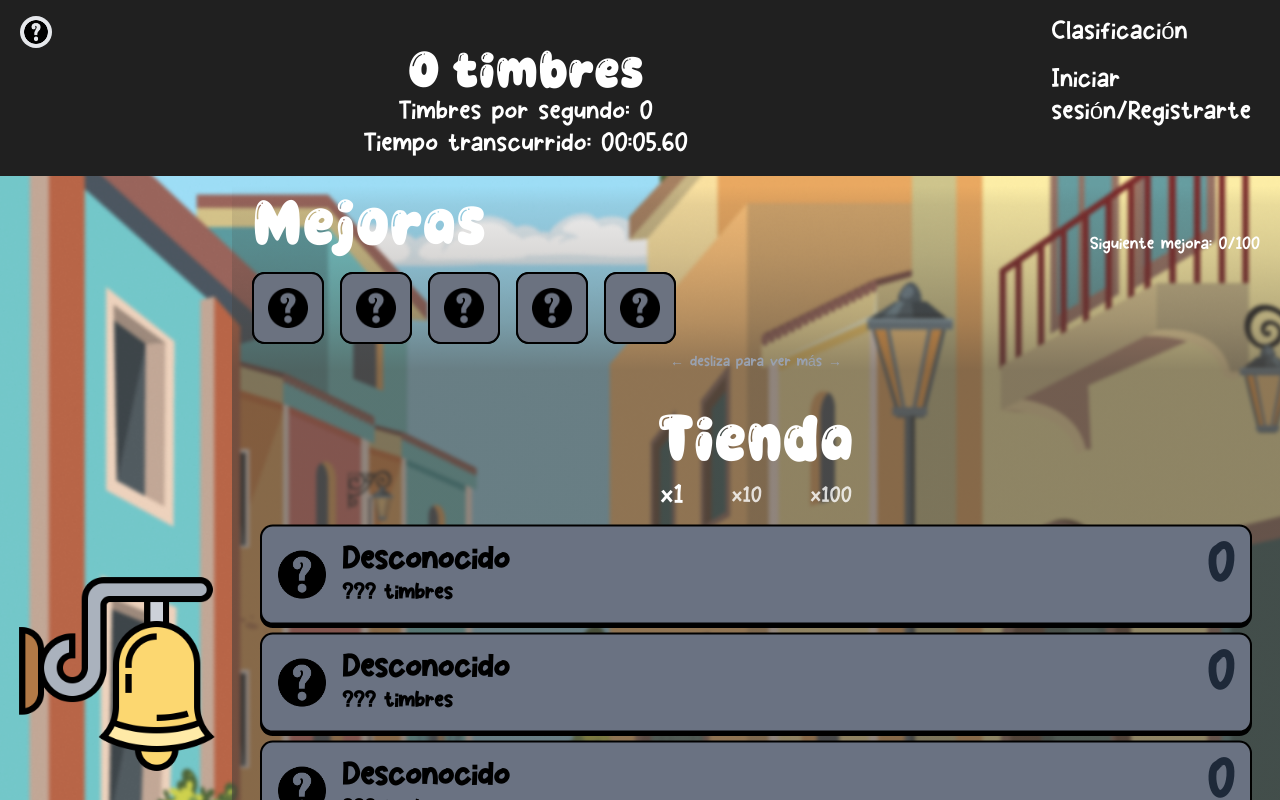
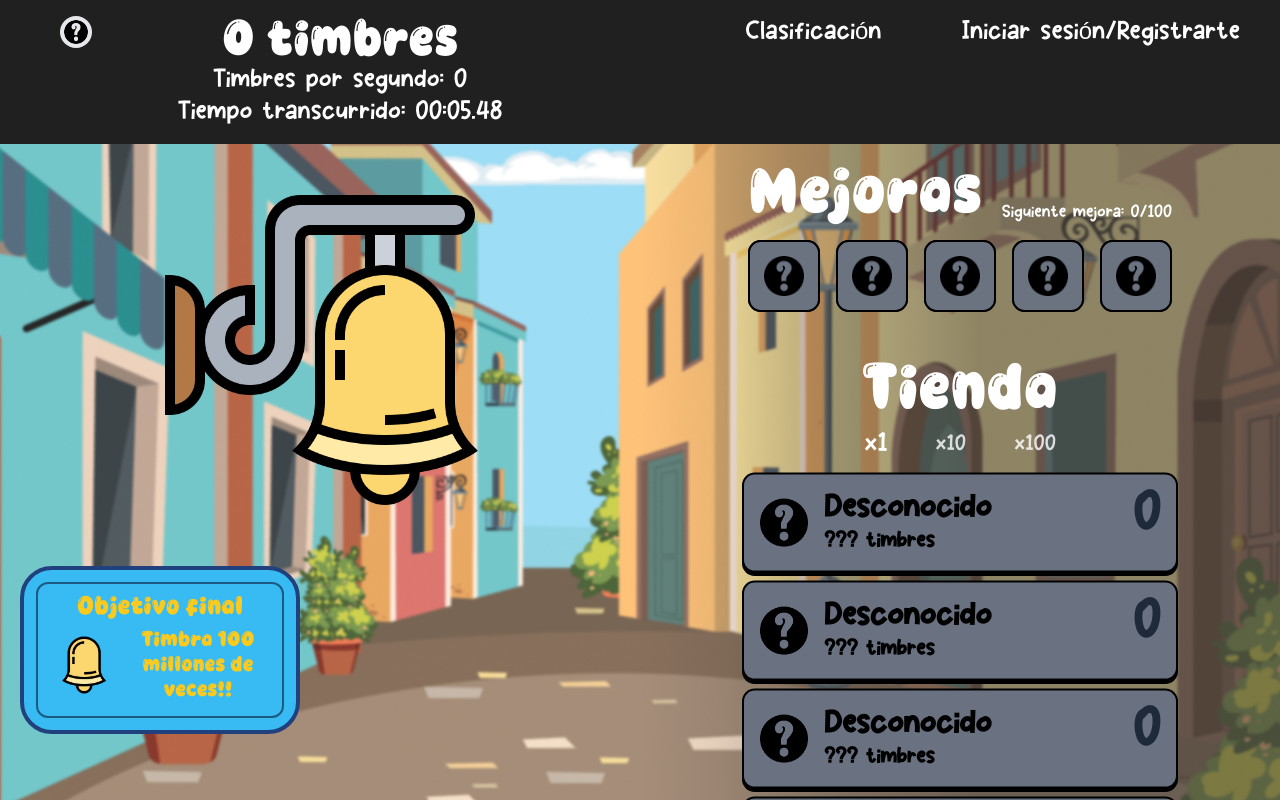
Before and after one commit to MiguelAngelMateos/doorbell_clicker, a React (Vite) app in the folder frontend/: page / in a window 1280 px wide. Shown: the top 800 px of the page. Built offline with nearby package versions, Linux system fonts and the light colour scheme; no server answers.

Commit message:
responsive de portatil (1024x600) casi terminado

```diff
--- a/frontend/src/App.jsx
+++ b/frontend/src/App.jsx
@@ -316,37 +316,52 @@ function App() {
           path="/"
           element={
             <div
-              className="relative min-h-screen overflow-hidden bg-cover bg-center bg-no-repeat"
+              className="relative min-h-screen sm:max-h-screen overflow-hidden bg-cover bg-center bg-no-repeat"
               style={{
                 backgroundImage: `url('/images/wallpaper.png')`
               }}
             >
-              <div className='max-w-screen'>
+              <div className="max-w-screen min-h-screen sm:max-h-screen sm:h-screen lg:max-h-screen flex flex-col">
                 <Header count={count} clicksPerSecond={clicksPerSecond} timer={time} formatTime={formatTime} />
 
-                {/* Layout responsive: Mobile (vertical) vs Desktop/Tablet (horizontal) */}
-                <div className="flex flex-col sm:flex-row">
+                {/* Este div va a ocupar el espacio restante debajo del header */}
+                <div className="flex flex-col sm:flex-row flex-1 overflow-hidden">
 
                   {/* Sección de la campana - Mobile: arriba, Desktop: izquierda */}
-                  <div className="relative flex flex-col items-center justify-center p-4 pt-10">
+                  <div className='lg:w-1/2 flex flex-col justify-between xl:justify-center xl:gap-10 xl:pb-10'>
+                    <div className="relative flex flex-col items-center justify-center p-4 pt-10">
                       <img
                         onClick={handleClick}
                         draggable="false"
                         src={doorbell}
                         alt="Doorbell"
-                        className="cursor-pointer h-50"
+                        className="cursor-pointer h-50 sm:h-60 xl:h-80"
                       />
-
-
+                    </div>
+                    <div className='w-full hidden sm:block sm:pb-5 sm:pl-5'>
+                      {hasWon ? (
+                        <Objective
+                          title="Has ganado!"
+                          content="Has alcanzado 100 millones de timbres."
+                          className="hasWon"
+                          onRestart={handleRestart}
+                        />
+                      ) : (
+                        <Objective
+                          title="Objetivo final"
+                          content="Timbra 100 millones de veces!!"
+                        />
+                      )}
+                    </div>
                   </div>
 
                   {/* Sección de menús - Mobile: abajo, Desktop: derecha */}
-                  <div className="flex-1 menu_shadow_mobile">
-                    <div className='flex flex-col p-5 gap-10'>
-                      <div className='w-full overflow-hidden'>
+                  <div className="flex-1 menu_shadow scrollbar overflow-y-auto">
+                    <div className='flex flex-col p-5 gap-10 sm:justify-center sm:items-center'>
+                      <div className='w-full sm:w-auto overflow-hidden'>
                         <Upgrades count={count} upgrades={upgrades} />
                       </div>
-                      <div className='w-full overflow-hidden'>
+                      <div className='w-full sm:w-auto overflow-hidden'>
                         <Shop
                           calculateClicksPerSecond={calculateClicksPerSecond}
                           shopItemCounts={shopItemCounts}
@@ -354,7 +369,7 @@ function App() {
                         />
                       </div>
                     </div>
-                    <div className='flex w-full justify-center items-center flex-col gap-4 p-5'>
+                    <div className='flex w-full justify-center items-center flex-col gap-4 p-5 sm:hidden'>
                       {hasWon ? (
                         <Objective
                           title="Has ganado!"
--- a/frontend/src/components/Header.jsx
+++ b/frontend/src/components/Header.jsx
@@ -27,9 +27,9 @@ function Header({ count, clicksPerSecond, timer, formatTime }) {
 
     return (
         <header className="w-full bg-[#202020] flex flex-col py-4 justify-between items-center relative
-        sm:flex-row sm:items-start">
-            <div className="flex flex-col text-center w-full">
-                <div className='absolute sm:relative group'>
+        sm:flex-row sm:items-center sm:px-10">
+            <div className="flex flex-col text-center w-full sm:block sm:w-1/2">
+                <div className='absolute group'>
                     <img src={incognite} alt="ayuda" className='bg-gray-200 rounded-full p-1 w-8 ml-5 cursor-pointer' onClick={() => managePopup(divRulesRef)}/>
                     <div ref={divRulesRef} className='absolute bg-white rounded-lg w-80 z-10 ml-4 mt-2 text-black p-4 hidden'>
                         <p className='font-extrabold text-xl'>Bienvenido a Doorbell Clicker!</p>
@@ -68,12 +68,12 @@ function Header({ count, clicksPerSecond, timer, formatTime }) {
             </div>
 
             <div className="flex mr-20 gap-18 text-2xl hidden
-            sm:flex sm:flex-col sm:mr-0 sm:gap-4 sm:h-full sm:justify-start">
+            sm:flex sm:flex-col xl:flex-row xl:gap-20 sm:mr-0 sm:gap-4 sm:h-full sm:justify-center">
                 {isAuthenticated ? (
                     <>
                         <Link to="/Leaderboard">Clasificación</Link>
                         <p>Usuario: {username}</p>
-                        <button onClick={handleLogout} className="text-red-500 cursor-pointer">Cerrar sesión</button>
+                        <button onClick={handleLogout} className="sm:flex sm:justify-start text-red-500 cursor-pointer">Cerrar sesión</button>
                     </>
                 ) : (
                     <>
--- a/frontend/src/components/Objective.jsx
+++ b/frontend/src/components/Objective.jsx
@@ -2,11 +2,11 @@ import simplebell from '../assets/icons/simplebell.png'
 
 function Objective({ title, content, onRestart }) {
     return (
-        <div className='w-full max-w-60 h-full max-h-40 bg-[#38BAF2] rounded-4xl p-3 border-[#20417E] border-4 min-w-0'>
+        <div className='w-full max-w-56 h-full max-h-35 bg-[#38BAF2] rounded-4xl p-3 border-[#20417E] border-4 min-w-0 xl:max-w-70 xl:max-h-60'>
             <div className="h-full p-2 bubble-text text-[#fbca1f] flex flex-col items-center border-2 border-[#1B5A82] rounded-xl min-h-0">
                 {/* Título - se adapta al ancho disponible */}
                 <div className="w-full flex-shrink-0">
-                    <span className="text-[clamp(0.75rem,4vw,1.2rem)] sm:text-[clamp(0.8rem,2.5vw,1.1rem)] md:text-[clamp(0.9rem,2vw,1rem)] leading-tight text-center block">
+                    <span className="text-[clamp(0.75rem,4vw,1.2rem)] lg:text-2xl leading-tight text-center block">
                         {title}
                     </span>
                 </div>
@@ -18,13 +18,13 @@ function Objective({ title, content, onRestart }) {
                         <img
                             src={simplebell}
                             alt="Card doorbell"
-                            className="w-[60%] h-auto max-h-full object-contain"
+                            className="w-[60%] h-auto max-h-full object-contain xl:w-20"
                         />
                     </div>
 
                     {/* Texto del contenido - se adapta al espacio restante */}
                     <div className="basis-2/3 min-w-0 px-[2%]">
-                        <p className="text-center text-[clamp(0.6rem,3vw,0.9rem)] sm:text-[clamp(0.65rem,2vw,0.85rem)] md:text-[clamp(0.7rem,1.5vw,0.8rem)] leading-tight break-words">
+                        <p className="text-center text-[clamp(0.6rem,3vw,0.9rem)] xl:text-xl leading-tight break-words">
                             {content}
                         </p>
                     </div>
@@ -33,7 +33,7 @@ function Objective({ title, content, onRestart }) {
                 {/* Botón - se adapta al contenedor */}
                 <div className="flex-shrink-0 mt-[2%]">
                     <button
-                        className={`${title === "Has ganado!" ? "win-button text-gray-800 w-full py-[4%] px-[6%] text-[clamp(0.6rem,2.5vw,0.8rem)] sm:text-[clamp(0.65rem,2vw,0.75rem)] md:text-[clamp(0.7rem,1.5vw,0.7rem)] rounded-lg" : "hidden"}`}
+                        className={`${title === "Has ganado!" ? "win-button text-gray-800 w-full py-[4%] px-[6%] text-[clamp(0.6rem,2.5vw,0.8rem)] xl:text-[clamp(0.65rem,2vw,0.75rem)] md:text-[clamp(0.7rem,1.5vw,0.7rem)] rounded-lg" : "hidden"}`}
                         onClick={onRestart}
                     >
                         Volver a jugar
--- a/frontend/src/components/ShopItem.jsx
+++ b/frontend/src/components/ShopItem.jsx
@@ -4,7 +4,7 @@ function ShopItem({ name, price, image, itemCount, unlocked }) {
     return (
         <button className="button w-full">
             <span className={`button_top py-4 px-4 w-full ${(localStorage.getItem('count') >= price) ? "bg-gray-200" : "bg-gray-500"}`}>
-                <div className="text-xl flex flex-row text-black relative">
+                <div className="text-xl flex flex-row text-black relative sm:min-w-100">
                     <div className='flex flex-row gap-4'>
                         <div className="h-12 w-12 overflow-hidden relative flex items-center h-full">
                             <img src={`${(unlocked || itemCount !== 0) ? image : incognite}`} alt={name} className="w-full h-auto"/>
--- a/frontend/src/components/Upgrades.jsx
+++ b/frontend/src/components/Upgrades.jsx
@@ -205,7 +205,7 @@ function Upgrades({ count, upgrades }) {
                     )}
                 </div>
             </div>
-            <p className="text-sm text-gray-400 justify-center flex">← desliza para ver más →</p>
+            <p className="text-sm text-gray-400 justify-center flex sm:hidden">← desliza para ver más →</p>
 
         </div>
     );
--- a/frontend/src/index.css
+++ b/frontend/src/index.css
@@ -1,10 +1,23 @@
 @import "tailwindcss";
 
-body {
+html, body, #root {
   font-family: 'Secret Thief', sans-serif;
   color: white;
   min-height: 100vh;
   margin: 0;
+  box-sizing: border-box;
+}
+
+* {
+  box-sizing: border-box;
+}
+
+/* Cuando la pantalla sea de tipo portátil (ej. >= 768px de ancho) */
+@media (min-width: 768px) {
+  html, body, #root {
+    height: 100vh;     /* Limita el alto al 100% del viewport */
+    overflow: hidden;  /* Opcional: evita scroll si no lo quieres */
+  }
 }
 
 @theme {
@@ -99,7 +112,7 @@ body {
   color: var(--button_outline_color);
 }
 
-.menu_shadow_mobile {
+.menu_shadow {
   background: linear-gradient(
     to top,
     rgba(69, 63, 57, 0.6) 80%,
@@ -110,6 +123,7 @@ body {
   );
 }
 
+@media (min-width: 640px) {
   .menu_shadow {
     background: linear-gradient(
       to left,
@@ -118,6 +132,7 @@ body {
       rgba(69, 63, 57, 0.1) 88%,
       rgba(69, 63, 57, 0) 100%
     );
+  }
 }
 
 .win-button {
--- a/frontend/src/views/Leaderboard.jsx
+++ b/frontend/src/views/Leaderboard.jsx
@@ -86,7 +86,7 @@ function Leaderboard() {
             className="absolute top-0 left-0 w-full h-full object-cover z-0 opacity-50"
         />
 
-        <div className="h-3/4 max-w-md w-full bg-gray-800 bg-opacity-80 px-10 pt-15 pb-10 rounded-2xl border-2 border-yellow-400 shadow-2xl relative z-10">
+        <div className="h-3/4 max-w-md w-full bg-gray-800 bg-opacity-80 px-10 pt-15 pb-10 rounded-2xl border-2 border-yellow-400 shadow-2xl relative z-10 sm:h-8/9">
             <Link to="/" className="absolute top-4 left-6">
                 <img src={arrow} alt="Flecha para volver" className="w-8 h-8" />
             </Link>
```
Lines whose indentation alone changed are shown as unchanged.
